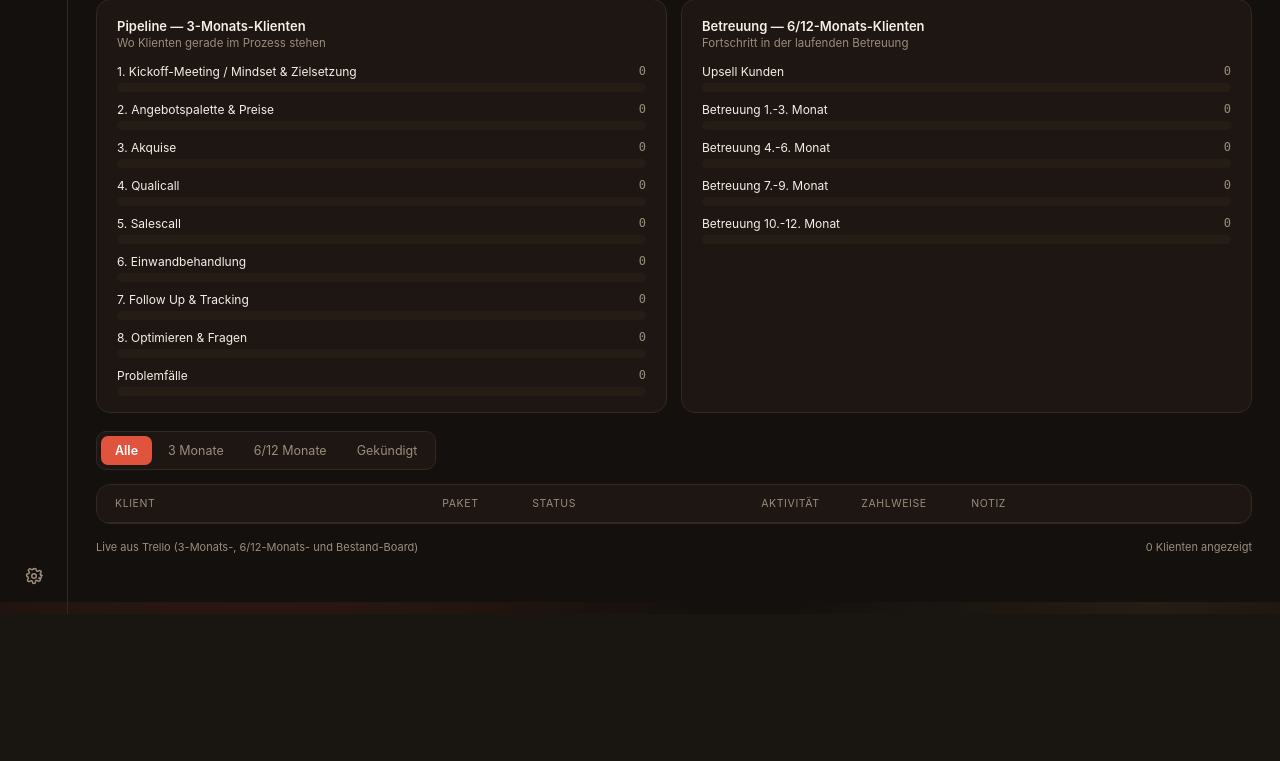
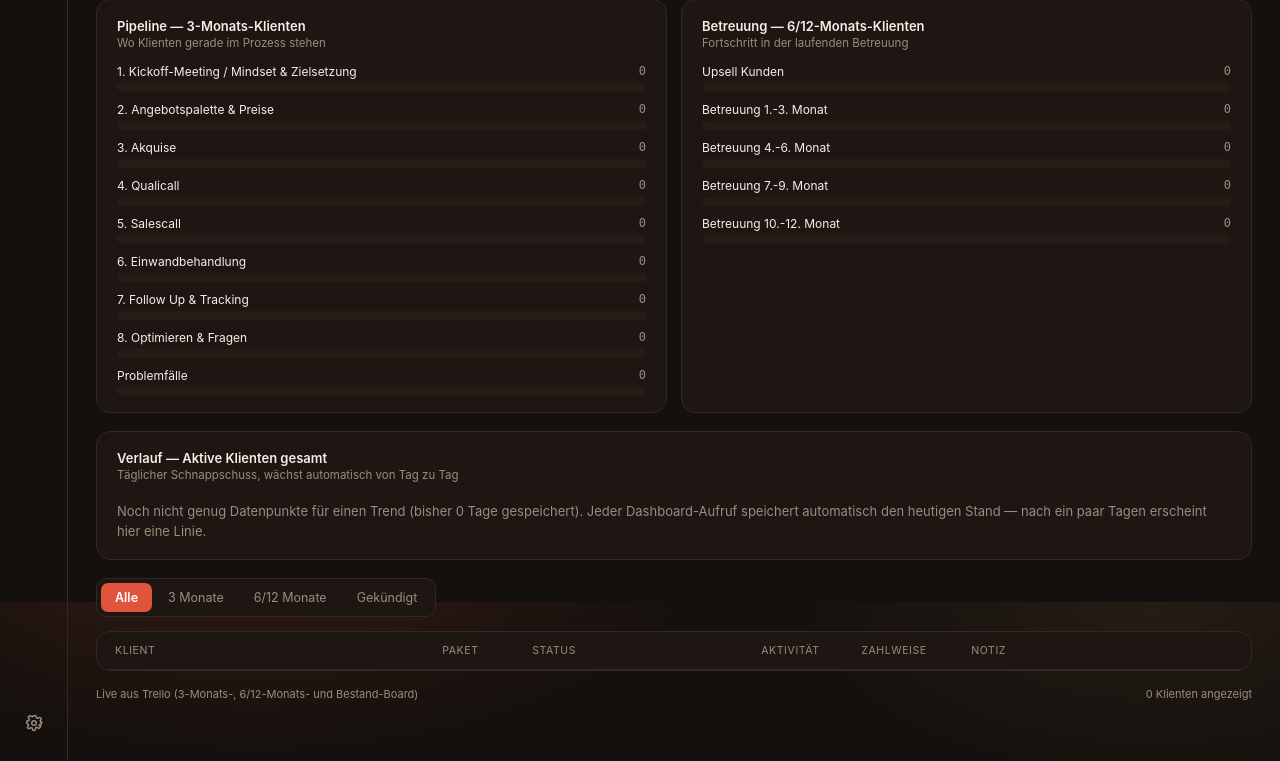
Before and after one commit to gz24ds8hjy-source/Mysales-tool, a Flask app: page /dashboard in a window 1280 px wide. Shown: the part 198-959 px from the top of the page. Before the commit the page ends 812 px from the top, so only its background shows below. Run offline with Flask 3, Linux system fonts and the light colour scheme; data that the repository does not hold is empty.

Commit message:
Verlauf-Tracking ueber Google Sheet ergaenzt

```diff
--- a/templates/dashboard.html
+++ b/templates/dashboard.html
@@ -241,6 +241,12 @@
   .modal-field .f-value a{ color: var(--brass); text-decoration:none; }
   .modal-field .f-value a:hover{ text-decoration:underline; }
 
+  .verlauf-empty{
+    font-size: 13px; color: var(--text-mute); line-height:1.5;
+    padding: 6px 0 2px;
+  }
+  .verlauf-svg{ display:block; width:100%; height:140px; }
+
   @media (max-width: 600px){
     .modal-grid{ grid-template-columns: 1fr; }
   }
@@ -298,6 +304,12 @@
         <div class="panel-sub">Fortschritt in der laufenden Betreuung</div>
         <div class="funnel-row" id="funnel612"></div>
       </div>
+    </div>
+
+    <div class="panel reveal" style="margin-bottom:18px; animation-delay:0.15s;">
+      <h3>Verlauf — Aktive Klienten gesamt</h3>
+      <div class="panel-sub">Täglicher Schnappschuss, wächst automatisch von Tag zu Tag</div>
+      <div id="verlaufContent"></div>
     </div>
 
     <div class="filter-group reveal" style="animation-delay:0.18s;" id="filters">
@@ -370,7 +382,16 @@
     ],
     phasen_verteilung_3m: { "3. Akquise": 1, "5. Salescall": 1 },
     phasen_verteilung_6_12m: { "Betreuung 4.-6. Monat": 1 },
-    kpi: { aktiv_gesamt: 3, aktiv_3m: 2, aktiv_6_12m: 1, im_upsell_gespraech: 1, gekuendigt_gesamt: 1, in_stau: 1 }
+    kpi: { aktiv_gesamt: 3, aktiv_3m: 2, aktiv_6_12m: 1, im_upsell_gespraech: 1, gekuendigt_gesamt: 1, in_stau: 1 },
+    verlauf: [
+      { datum: "2026-06-12", aktiv_gesamt: 2 },
+      { datum: "2026-06-13", aktiv_gesamt: 2 },
+      { datum: "2026-06-14", aktiv_gesamt: 2 },
+      { datum: "2026-06-15", aktiv_gesamt: 3 },
+      { datum: "2026-06-16", aktiv_gesamt: 3 },
+      { datum: "2026-06-17", aktiv_gesamt: 3 },
+      { datum: "2026-06-18", aktiv_gesamt: 3 }
+    ]
   };
 
   let DATA = null;
@@ -587,6 +608,58 @@
     renderTable(e.target.dataset.filter);
   });
 
+  function formatDatum(iso){
+    const parts = (iso || "").split("-");
+    if (parts.length !== 3) return iso || "";
+    return `${parts[2]}.${parts[1]}.`;
+  }
+
+  function renderVerlauf(verlauf){
+    const container = document.getElementById("verlaufContent");
+    if (!verlauf || verlauf.length < 2) {
+      const n = verlauf ? verlauf.length : 0;
+      container.innerHTML = `<div class="verlauf-empty">Noch nicht genug Datenpunkte für einen Trend (bisher ${n} Tag${n === 1 ? '' : 'e'} gespeichert). Jeder Dashboard-Aufruf speichert automatisch den heutigen Stand — nach ein paar Tagen erscheint hier eine Linie.</div>`;
+      return;
+    }
+
+    const W = 680, H = 140, PAD = 16;
+    const values = verlauf.map(v => Number(v.aktiv_gesamt) || 0);
+    const max = Math.max(...values);
+    const min = Math.min(0, ...values);
+    const range = (max - min) || 1;
+    const pts = values.map((v, i) => [
+      PAD + (i / (values.length - 1)) * (W - PAD * 2),
+      H - PAD - ((v - min) / range) * (H - PAD * 2)
+    ]);
+
+    let d = `M ${pts[0][0]},${pts[0][1]}`;
+    for (let i = 0; i < pts.length - 1; i++) {
+      const [x0, y0] = pts[i], [x1, y1] = pts[i + 1];
+      const mx = (x0 + x1) / 2;
+      d += ` C ${mx},${y0} ${mx},${y1} ${x1},${y1}`;
+    }
+    const areaD = d + ` L ${pts[pts.length - 1][0]},${H - PAD} L ${pts[0][0]},${H - PAD} Z`;
+
+    const dots = pts.map((p, i) => {
+      const label = formatDatum(verlauf[i].datum);
+      return `<circle cx="${p[0]}" cy="${p[1]}" r="3.5" fill="#14100D" stroke="var(--ember)" stroke-width="2"><title>${label} · ${values[i]} aktive Klienten</title></circle>`;
+    }).join("");
+
+    container.innerHTML = `
+      <svg class="verlauf-svg" viewBox="0 0 ${W} ${H}" preserveAspectRatio="none">
+        <defs>
+          <linearGradient id="verlaufGrad" x1="0" y1="0" x2="0" y2="1">
+            <stop offset="0%" stop-color="var(--ember)" stop-opacity="0.35"/>
+            <stop offset="100%" stop-color="var(--ember)" stop-opacity="0"/>
+          </linearGradient>
+        </defs>
+        <path d="${areaD}" fill="url(#verlaufGrad)" />
+        <path d="${d}" fill="none" stroke="var(--ember)" stroke-width="2.5" stroke-linecap="round"/>
+        ${dots}
+      </svg>
+    `;
+  }
+
   function renderAll(data, isLive){
     DATA = data;
     setLiveStatus(isLive);
@@ -596,6 +669,7 @@
     renderKPIs(data.kpi || {});
     renderFunnel("funnel3m", PHASES_3M, data.phasen_verteilung_3m || {}, false);
     renderFunnel("funnel612", PHASES_6_12M, data.phasen_verteilung_6_12m || {}, true);
+    renderVerlauf(data.verlauf || []);
     moveIndicator(filterGroup.querySelector(".is-active"));
     renderTable("alle");
   }
--- a/trello_service.py
+++ b/trello_service.py
@@ -19,6 +19,7 @@ NIEMALS im Code oder Git-Repo speichern):
     TRELLO_BOARD_3M
     TRELLO_BOARD_6_12M
     TRELLO_BOARD_BESTAND
+    GOOGLE_SHEET_WEBHOOK_URL   (optional, für Verlauf/Trend -- siehe apps_script_verlauf.gs)
 
 Board-ID bekommst du einfach aus der URL: trello.com/b/<DAS_HIER>/boardname
 Key + Token holst du dir unter https://trello.com/power-ups/admin
@@ -27,7 +28,7 @@ Key + Token holst du dir unter https://trello.com/power-ups/admin
 
 import os
 import re
-from datetime import datetime, timezone
+from datetime import datetime, timezone, date
 import requests
 
 TRELLO_KEY = os.environ.get("TRELLO_KEY")
@@ -35,6 +36,10 @@ TRELLO_TOKEN = os.environ.get("TRELLO_TOKEN")
 BOARD_3M = os.environ.get("TRELLO_BOARD_3M")
 BOARD_6_12M = os.environ.get("TRELLO_BOARD_6_12M")
 BOARD_BESTAND = os.environ.get("TRELLO_BOARD_BESTAND")
+
+# URL des Google Apps Script "Web Apps"-Endpunkts (siehe apps_script_verlauf.gs).
+# Wenn nicht gesetzt, läuft das Dashboard normal weiter, nur ohne Verlauf/Trend.
+GOOGLE_SHEET_WEBHOOK_URL = os.environ.get("GOOGLE_SHEET_WEBHOOK_URL")
 
 # Ab wie vielen Tagen ohne Aktivität eine Karte als "Stau" markiert wird.
 # Per Environment-Variable STAU_SCHWELLE_TAGE überschreibbar, falls 14 Tage
@@ -277,18 +282,55 @@ def build_dashboard_data():
     upsell_gesamt = sum(1 for c in pipeline_3m + pipeline_6_12m if c["upsell_geplant"])
     stau_gesamt = sum(1 for c in pipeline_3m + pipeline_6_12m if c["ist_stau"])
 
+    kpi = {
+        "aktiv_gesamt": aktiv_gesamt,
+        "aktiv_3m": len(pipeline_3m),
+        "aktiv_6_12m": len(pipeline_6_12m),
+        "im_upsell_gespraech": upsell_gesamt,
+        "gekuendigt_gesamt": len(churned),
+        "in_stau": stau_gesamt,
+    }
+
+    # Beides "best effort": wenn das Sheet (noch) nicht eingerichtet ist oder
+    # gerade nicht erreichbar ist, läuft das restliche Dashboard trotzdem
+    # ganz normal weiter -- nur eben ohne Verlauf.
+    log_snapshot(kpi)
+    verlauf = get_verlauf()
+
     return {
         "klienten_3m": pipeline_3m,
         "klienten_6_12m": pipeline_6_12m,
         "phasen_verteilung_3m": phasen_3m,
         "phasen_verteilung_6_12m": phasen_6_12m,
         "gekuendigt": churned,
-        "kpi": {
-            "aktiv_gesamt": aktiv_gesamt,
-            "aktiv_3m": len(pipeline_3m),
-            "aktiv_6_12m": len(pipeline_6_12m),
-            "im_upsell_gespraech": upsell_gesamt,
-            "gekuendigt_gesamt": len(churned),
-            "in_stau": stau_gesamt,
-        },
+        "kpi": kpi,
+        "verlauf": verlauf,
     }
+
+
+def log_snapshot(kpi):
+    """
+    Schickt die heutigen KPI-Werte ans Google Sheet (siehe apps_script_verlauf.gs).
+    Wird bei jedem Dashboard-Aufruf getriggert; das Sheet selbst sorgt dafür,
+    dass pro Tag nur eine Zeile entsteht (überschreiben statt doppelt anlegen) --
+    es braucht also keinen separaten Cron-Job.
+    """
+    if not GOOGLE_SHEET_WEBHOOK_URL:
+        return
+    payload = {"datum": date.today().isoformat(), **kpi}
+    try:
+        requests.post(GOOGLE_SHEET_WEBHOOK_URL, json=payload, timeout=10)
+    except requests.RequestException:
+        pass  # Verlaufs-Logging darf das Dashboard nie zum Absturz bringen
+
+
+def get_verlauf():
+    """Holt den bisher gespeicherten Tagesverlauf aus dem Google Sheet."""
+    if not GOOGLE_SHEET_WEBHOOK_URL:
+        return []
+    try:
+        r = requests.get(GOOGLE_SHEET_WEBHOOK_URL, timeout=10)
+        r.raise_for_status()
+        return r.json()
+    except (requests.RequestException, ValueError):
+        return []
```
